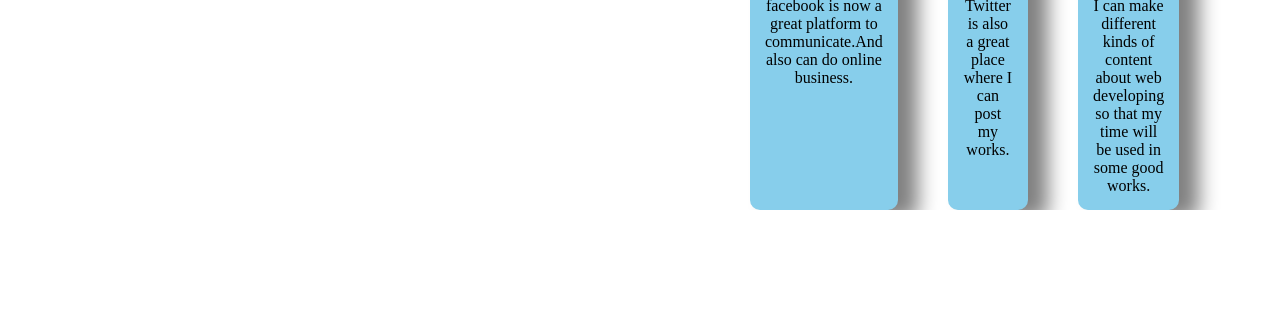
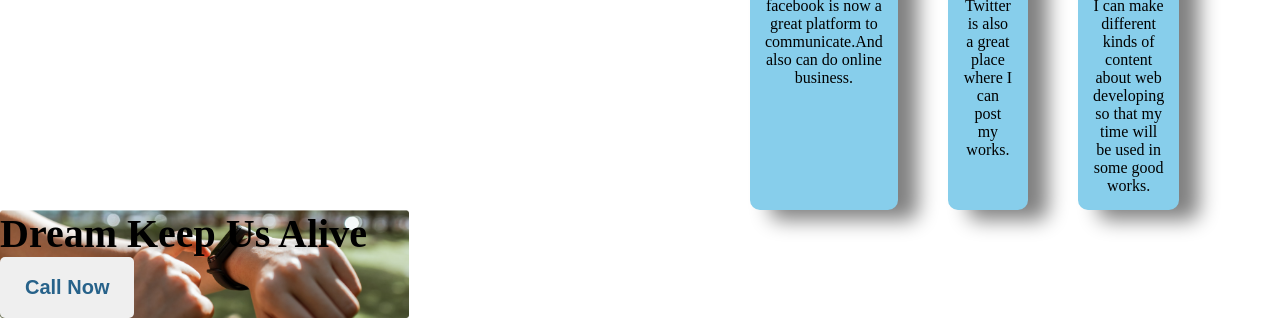
Before and after one commit to NAYEEM332/new-year, a plain HTML site: page index.html in a window 1280 px wide. Shown: the part 1995-2313 px from the top of the page. Before the commit the page ends 2205 px from the top, so only its background shows below. Drawn offline with Linux system fonts and the light colour scheme.

Commit message:
last updated one

```diff
--- a/index.html
+++ b/index.html
@@ -52,6 +52,10 @@
                     <p class="third-des">I can make different kinds of content about web developing so that my time will be used in some good works.</p>
                 </div>
         </section>
+        <section class="oneo">
+            <h2 class="headop">Dream Keep Us Alive</h2>
+            <button class="btn">Call Now</button>
+        </section>
     </main>
     <footer>
 
--- a/styles/styles.css
+++ b/styles/styles.css
@@ -80,3 +80,11 @@
     font-weight: 800;
 }
 /* gradient section*/
+.oneo{
+    background-image: url('/images/watch.png');
+    background-repeat: no-repeat;
+    background-size: contain;
+}
+.headop{
+    font-size: 40px;
+}
```
